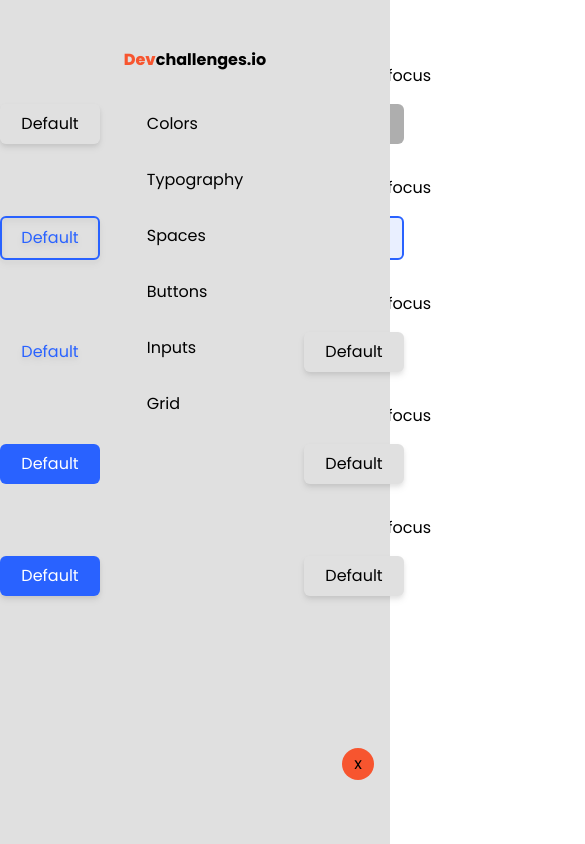
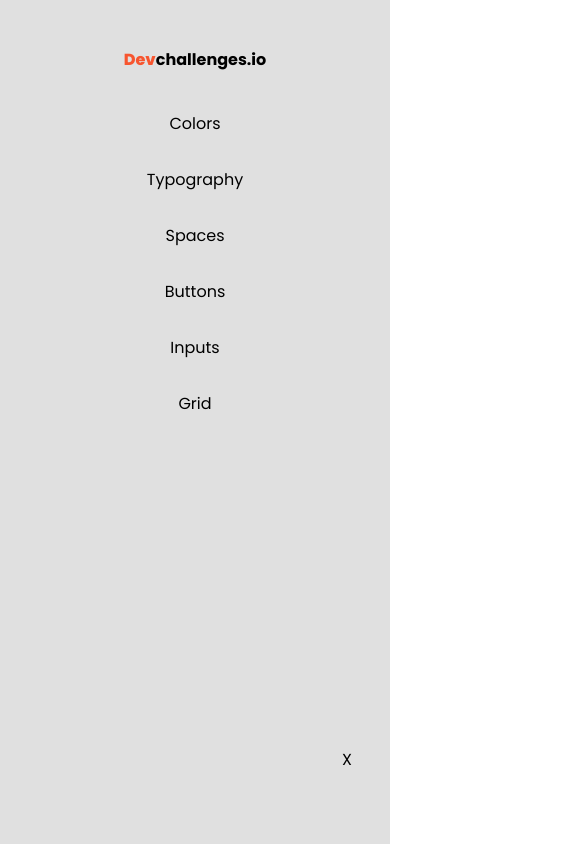
Before and after one commit to jsonfm/react-button-component, a React (Vite) app: page / in a window 390 px wide. Shown: the top 844 px of the page, 585 px wide, since content can reach past the window. Built offline with nearby package versions, Linux system fonts and the light colour scheme.

Commit message:
update mobile styles

```diff
--- a/src/App.tsx
+++ b/src/App.tsx
@@ -2,12 +2,12 @@ import { Button } from "./components/Button"
 import { Layout } from "./components/Layout"
 
 function App() {
-  const rowClassName = "flex gap-4"
-  const columnClassName = "flex flex-col gap-4 w-72";
+  const rowClassName = "flex items-center overflow-x-auto gap-4"
+  const columnClassName = "flex flex-col items-center justify-center md:items-start gap-4 w-40 md:w-72";
   return (
     <Layout>
-      <div className="min-h-[90vh]">
-        <h4 className="text-2xl mb-8">Buttons</h4>
+      <div className="min-h-[90vh] px-4 pt-8 pb-4 md:py-4">
+        <h4 className="text-2xl mb-8 text-center md:text-start">Buttons</h4>
         <div className="flex flex-wrap gap-8">
           <div className={rowClassName}>
             <div className={columnClassName}>
--- a/src/components/Layout/SideBar/index.tsx
+++ b/src/components/Layout/SideBar/index.tsx
@@ -9,12 +9,12 @@ export const SideBar = ({ children }: SideBarProps) => {
     const toggleShowMenu = () => setShowMenu(!showMenu);
 
     return (
-    <div className="h-full flex">
-        <div className={`w-full fixed md:relative ${showMenu ? "left-full md:left-0" : "left-0"} flex flex-col items-center gap-2 pt-12 md:items-start md:w-2/5 xl:w-1/5 h-screen bg-neutral md:bg-neutral/20 p-6  md:p-12 duration-200`}>
+    <div className="h-full w-full flex">
+        <div className={`w-full fixed md:relative ${showMenu ? "left-full md:left-0" : "left-0"} flex flex-col items-center gap-2 pt-12 md:items-start md:w-2/5 xl:w-1/5 h-screen bg-neutral md:bg-neutral/20 p-6  md:p-12 duration-200 z-[10000]`}>
             <p className="font-bold">
                 <b className="text-warning">Dev</b>challenges.io
             </p>
-            <div className="flex flex-col gap-8 mt-8 md:mt-12">
+            <div className="flex flex-col items-center md:items-start gap-8 mt-8 md:mt-12 ">
                 <p>Colors</p>
                 <p>Typography</p>
                 <p>Spaces</p>
@@ -23,13 +23,13 @@ export const SideBar = ({ children }: SideBarProps) => {
                 <p>Grid</p>
             </div>
         </div>
-        <div className="h-screen md:p-12">
+        <div className="h-screen w-full md:p-12">
             <>
                 {children}
             </>
-            <footer>Created by <b>@jsonfm</b> - devChallenges.io</footer>
+            <footer className="px-4 py-8 text-center md:text-start">Created by <b>@jsonfm</b> - devChallenges.io</footer>
         </div>
-        <div className="w-8 h-8 bg-warning rounded-full flex items-center justify-center fixed bottom-16 right-4 md:hidden z-[1000]" onClick={toggleShowMenu}>x</div>
+        <div className="w-8 h-8 absolute bottom-16 right-4 md:hidden z-[10001]" onClick={toggleShowMenu}>X</div>
     </div>
     )
 }
--- a/src/components/Layout/index.tsx
+++ b/src/components/Layout/index.tsx
@@ -7,7 +7,7 @@ interface LayoutProps {
 
 export const Layout = ({ children }: LayoutProps) => {
   return (
-    <main className="min-h-screen">
+    <main className="min-h-screen overflow-x-hidden">
       <SideBar>
         {children}
       </SideBar>
```
